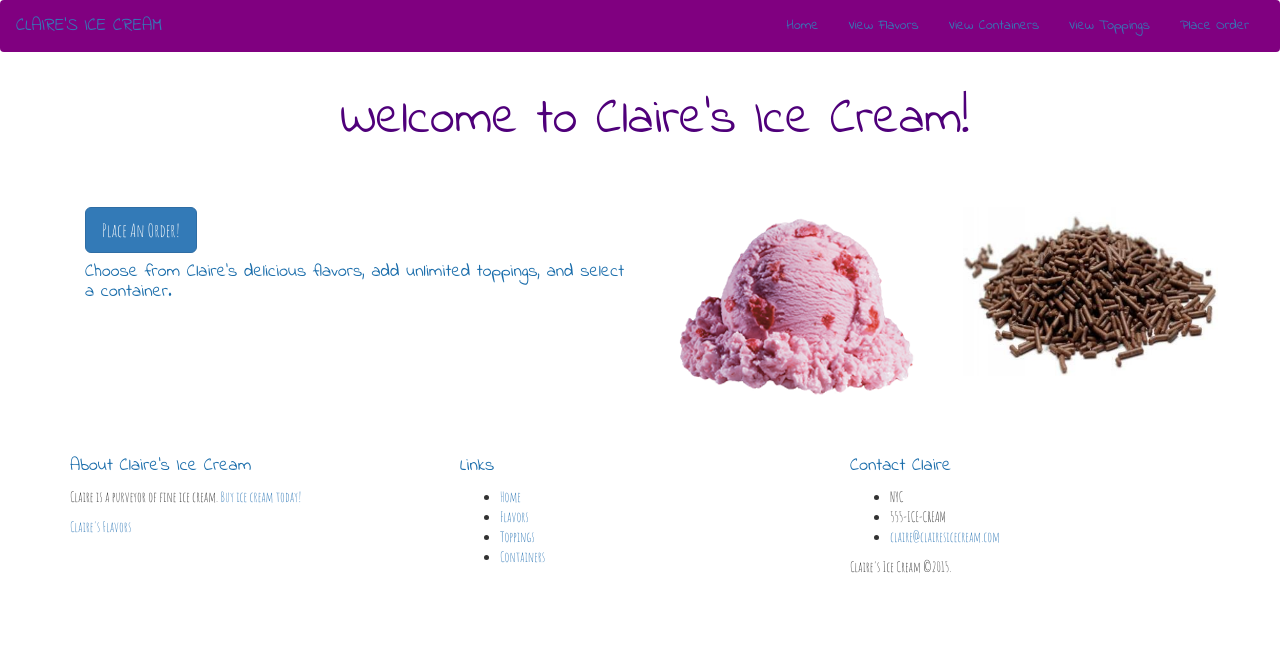
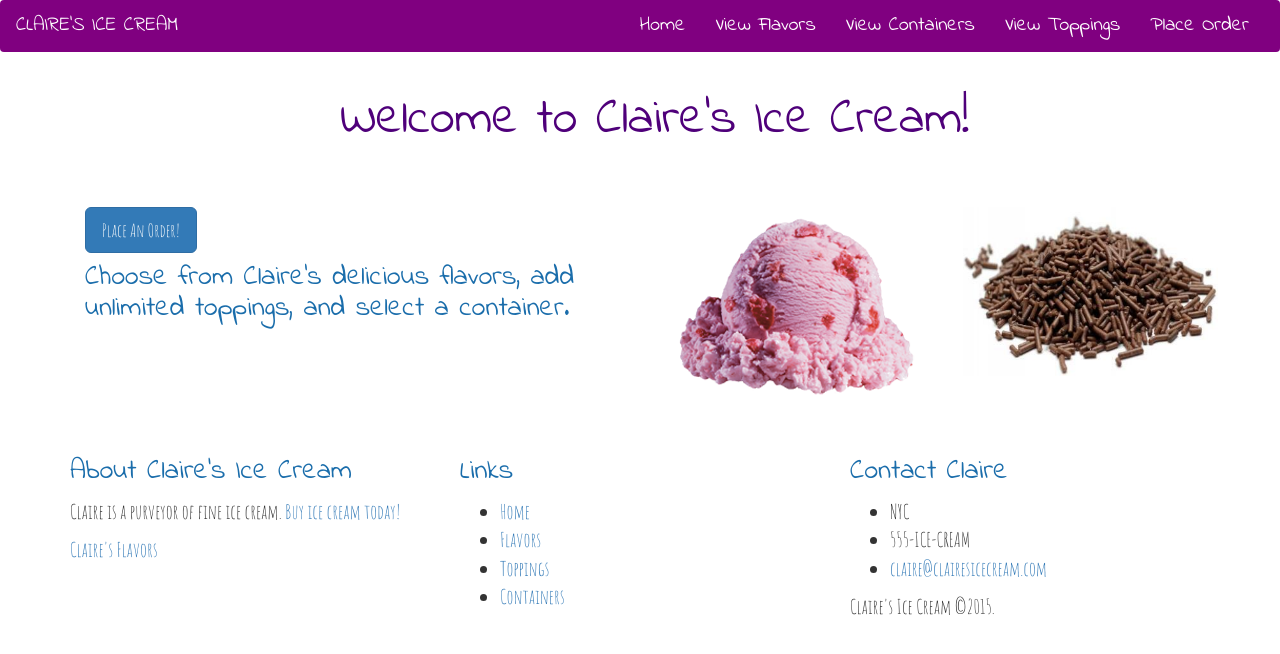
Before and after one commit to EricFries/claires-ice-cream, a Django app: page / in a window 1280 px wide. Shown: the top 654 px of the page. Run offline with Django 3.2, Linux system fonts and the light colour scheme; some libraries are stand-ins or nearby versions.

Commit message:
update body font size

```diff
--- a/ice_cream_ordering/static/ice_cream_ordering/style.css
+++ b/ice_cream_ordering/static/ice_cream_ordering/style.css
@@ -1,5 +1,6 @@
 body {
 	font-family: 'Amatic SC', cursive;
+	font-size: 20px;
 }
 img {
 	max-width: 255px;
@@ -24,10 +25,16 @@ h1 {
 
 h2,h3,h4 {
 	color:rgb(26,109,171);
+	  font-size: 28px;
 }
 
 .navbar {
 	font-family: 'Indie Flower', cursive;
 	background: purple;
+
+}
+
+.navbar a {
 	color: white;
+	font-size: 20px;
 }
```
